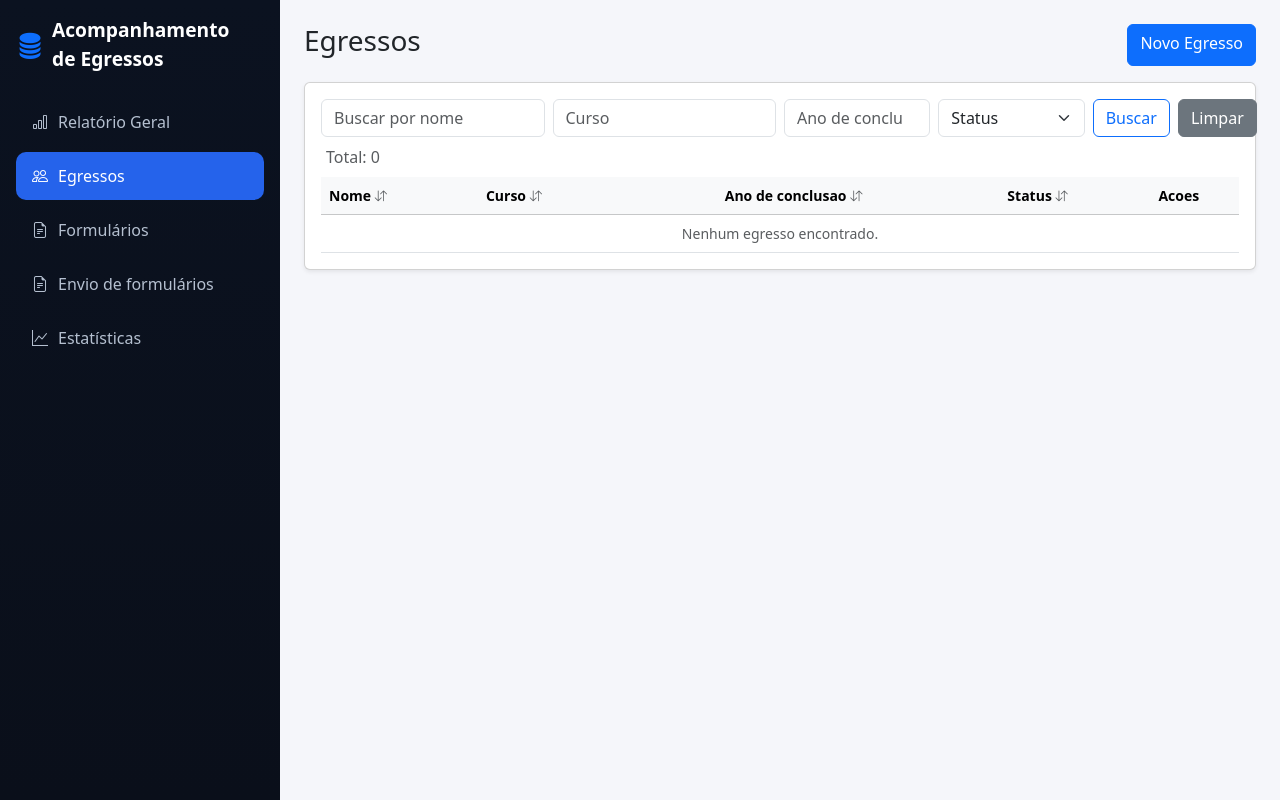
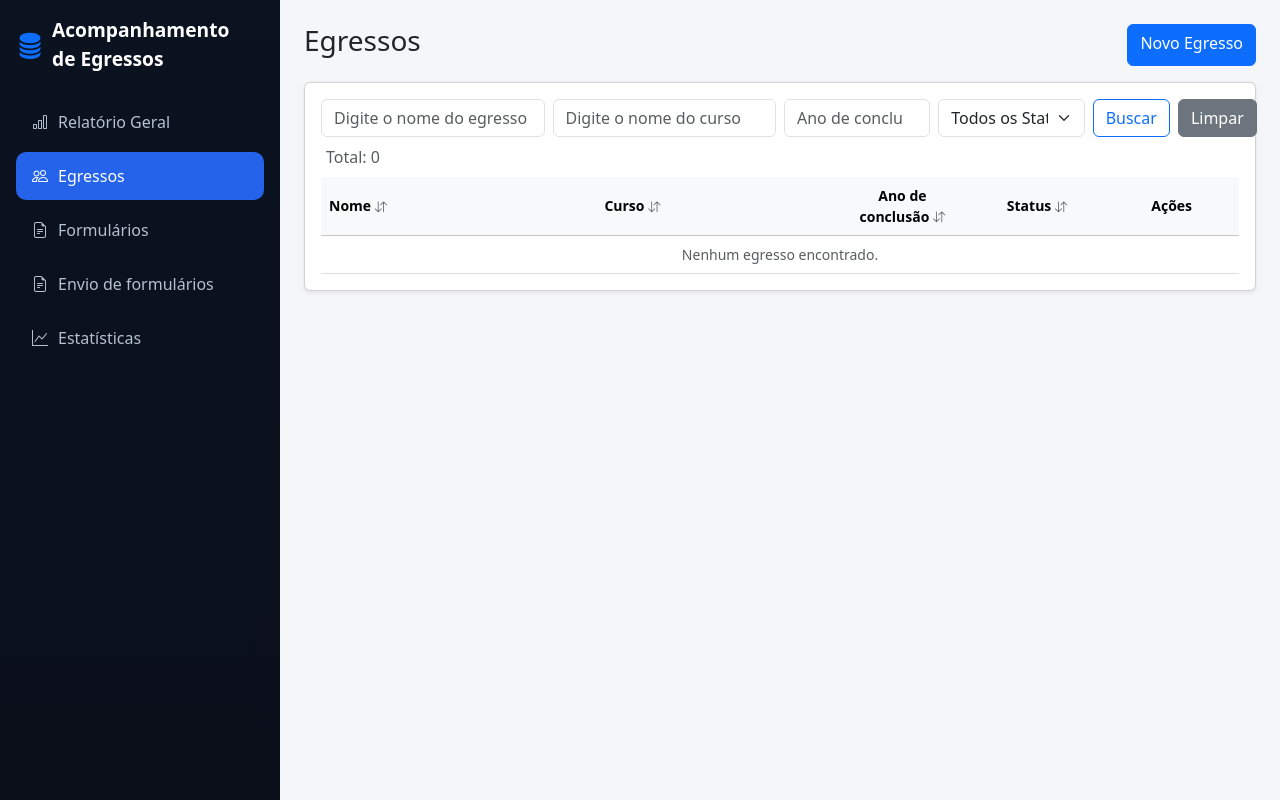
Before and after one commit to MarceloCRM/Projeto-TCC, a Django app: page /egresso/listar_egresso/ in a window 1280 px wide. Run offline with Django 5.2, Linux system fonts and the light colour scheme; data that the repository does not hold is empty.

Commit message:
corrige erros de escrita

```diff
--- a/apps/egresso/forms.py
+++ b/apps/egresso/forms.py
@@ -67,7 +67,7 @@ class EgressoFiltroForm(forms.Form):
         required=False,
         widget=forms.TextInput(attrs={
             'class': 'form-control',
-            'placeholder': 'Buscar por nome'
+            'placeholder': 'Digite o nome do egresso'
         })
     )
 
@@ -75,7 +75,7 @@ class EgressoFiltroForm(forms.Form):
         required=False,
         widget=forms.TextInput(attrs={
             'class': 'form-control',
-            'placeholder': 'Curso'
+            'placeholder': 'Digite o nome do curso'
         })
     )
 
--- a/apps/estatistica/urls.py
+++ b/apps/estatistica/urls.py
@@ -4,7 +4,7 @@ from . import views
 app_name = 'estatistica'
 
 urlpatterns = [
-    path('painel/', views.painel, name='painel'),
+    path('lista_formularios/', views.lista_formularios, name='lista_formularios'),
     path('', views.index, name='index'),
     path('<int:formulario_id>/', views.detalhe_formulario, name='detalhe_formulario'),
     path(
--- a/apps/estatistica/views.py
+++ b/apps/estatistica/views.py
@@ -114,10 +114,10 @@ def index(request):
         'possui_ranking_formularios': bool(dados_formularios),
         'possui_cursos': bool(dados_cursos),
     }
-    return render(request, 'estatistica/painel.html', context)
+    return render(request, 'estatistica/index.html', context)
 
 
-def painel(request):
+def lista_formularios(request):
     query = request.GET.get('q')
     status_filter = request.GET.get('status')
 
--- a/templates/core/base.html
+++ b/templates/core/base.html
@@ -134,7 +134,7 @@
                 </a>
             </li>
             <li>
-                <a href="{% url 'estatistica:painel' %}" class="nav-link {% if request.resolver_match.app_name == 'estatistica' and request.resolver_match.url_name != 'index' %}active{% endif %}">
+                <a href="{% url 'estatistica:lista_formularios' %}" class="nav-link {% if request.resolver_match.app_name == 'estatistica' and request.resolver_match.url_name != 'index' %}active{% endif %}">
                     <i class="bi bi-graph-up"></i> Estatísticas
                 </a>
             </li>
--- a/templates/egresso/criar_egresso.html
+++ b/templates/egresso/criar_egresso.html
@@ -29,7 +29,7 @@
                     </div>
 
                     <div class="col-md-6">
-                        <label class="form-label">WhatsApp</label>
+                        <label class="form-label">Número de WhatsApp <span class="text-danger">*</span></label>
                         {{ form.whatsapp }}
                     </div>
 
@@ -39,7 +39,7 @@
                     </div>
 
                     <div class="col-md-6">
-                        <label class="form-label">Ano de Conclusao <span class="text-danger">*</span></label>
+                        <label class="form-label">Ano de Conclusão <span class="text-danger">*</span></label>
                         {{ form.ano_conclusao }}
                     </div>
 
--- a/templates/egresso/editar_egresso.html
+++ b/templates/egresso/editar_egresso.html
@@ -29,7 +29,7 @@
                     </div>
 
                     <div class="col-md-6">
-                        <label class="form-label">WhatsApp</label>
+                        <label class="form-label">Número de WhatsApp <span class="text-danger">*</span></label>
                         {{ form.whatsapp }}
                     </div>
 
@@ -39,12 +39,12 @@
                     </div>
 
                     <div class="col-md-6">
-                        <label class="form-label">Ano de Conclusao <span class="text-danger">*</span></label>
+                        <label class="form-label">Ano de Conclusão <span class="text-danger">*</span></label>
                         {{ form.ano_conclusao }}
                     </div>
 
                     <div class="col-md-6">
-                        <label class="form-label">Status</label>
+                        <label class="form-label">Status <span class="text-danger">*</span></label>
                         {{ form.status }}
                     </div>
                 </div>
--- a/templates/egresso/listar_egresso.html
+++ b/templates/egresso/listar_egresso.html
@@ -1,6 +1,34 @@
 {% extends 'core/base.html' %}
 
 {% block title %}Egressos | Acompanhamento de Egressos{% endblock %}
+
+{% block extra_css %}
+<style>
+    .egressos-table {
+        table-layout: fixed;
+        width: 100%;
+    }
+
+    .egressos-nome-col {
+        width: 30%;
+    }
+
+    .egressos-curso-col {
+        width: 26%;
+    }
+
+    .egressos-table th,
+    .egressos-table td {
+        vertical-align: middle;
+    }
+
+    .egressos-table .egressos-nome-col,
+    .egressos-table .egressos-curso-col {
+        white-space: normal;
+        word-break: break-word;
+    }
+</style>
+{% endblock %}
 
 {% block content %}
 <div class="d-flex justify-content-between mb-3">
@@ -24,7 +52,11 @@
             </div>
 
             <div class="col-md-2">
-                {{ form_filtro.status }}
+                    <select name="status" class="form-select">
+                        <option value="">Todos os Status</option>
+                        <option value="ativo" {% if request.GET.status == 'ativo' %}selected{% endif %}>Ativo</option>
+                        <option value="inativo" {% if request.GET.status == 'inativo' %}selected{% endif %}>Inativo</option>
+                    </select>
             </div>
 
             <div class="col-md-2 d-flex gap-2">
@@ -43,14 +75,14 @@
         </div>
 
         <div class="table-responsive">
-            <table class="table table-hover align-middle mb-0 small">
+            <table class="table table-hover align-middle mb-0 small egressos-table">
                 <thead class="table-light">
                     <tr>
-                        <th onclick="sortTable(0)" style="cursor: pointer;">Nome <i class="bi bi-arrow-down-up small text-muted"></i></th>
-                        <th onclick="sortTable(1)" style="cursor: pointer;">Curso <i class="bi bi-arrow-down-up small text-muted"></i></th>
-                        <th onclick="sortTable(2)" style="cursor: pointer;" class="text-center">Ano de conclusao <i class="bi bi-arrow-down-up small text-muted"></i></th>
+                        <th onclick="sortTable(0)" style="cursor: pointer;" class="egressos-nome-col">Nome <i class="bi bi-arrow-down-up small text-muted"></i></th>
+                        <th onclick="sortTable(1)" style="cursor: pointer;" class="egressos-curso-col">Curso <i class="bi bi-arrow-down-up small text-muted"></i></th>
+                        <th onclick="sortTable(2)" style="cursor: pointer;" class="text-center">Ano de conclusão <i class="bi bi-arrow-down-up small text-muted"></i></th>
                         <th onclick="sortTable(3)" style="cursor: pointer;" class="text-center">Status <i class="bi bi-arrow-down-up small text-muted"></i></th>
-                        <th class="text-center">Acoes</th>
+                        <th class="text-center">Ações</th>
                     </tr>
                 </thead>
 
@@ -58,8 +90,8 @@
                     {% if egressos %}
                         {% for eg in egressos %}
                             <tr>
-                                <td class="fw-bold">{{ eg.nome_completo }}</td>
-                                <td>{{ eg.curso }}</td>
+                                <td class="fw-bold egressos-nome-col">{{ eg.nome_completo }}</td>
+                                <td class="egressos-curso-col">{{ eg.curso }}</td>
                                 <td class="text-center">{{ eg.ano_conclusao }}</td>
                                 <td class="text-center">
                                     {% if eg.status == 'ativo' %}
--- a/templates/estatistica/detalhe_formulario.html
+++ b/templates/estatistica/detalhe_formulario.html
@@ -183,7 +183,7 @@
     <!-- Breadcrumb -->
     <nav aria-label="breadcrumb" class="mb-4">
         <ol class="breadcrumb">
-            <li class="breadcrumb-item"><a href="{% url 'estatistica:painel' %}" class="text-decoration-none">Estatísticas</a></li>
+            <li class="breadcrumb-item"><a href="{% url 'estatistica:lista_formularios' %}" class="text-decoration-none">Estatísticas</a></li>
             <li class="breadcrumb-item active" aria-current="page">{{ formulario.titulo|truncatechars:30 }}</li>
         </ol>
     </nav>
--- a/templates/estatistica/lista_formularios.html
+++ b/templates/estatistica/lista_formularios.html
@@ -14,7 +14,7 @@
     <!-- Filtros e Busca -->
     <div class="card border-0 shadow-sm mb-4">
         <div class="card-body">
-            <form method="GET" action="{% url 'estatistica:painel' %}" class="row g-3">
+            <form method="GET" action="{% url 'estatistica:lista_formularios' %}" class="row g-3">
                 <div class="col-md-7">
                     <div class="input-group">
                         <span class="input-group-text bg-white border-end-0 text-muted">
--- a/templates/estatistica/listar_respostas_texto.html
+++ b/templates/estatistica/listar_respostas_texto.html
@@ -7,7 +7,7 @@
     <div>
         <nav aria-label="breadcrumb">
             <ol class="breadcrumb mb-1">
-                <li class="breadcrumb-item"><a href="{% url 'estatistica:painel' %}" class="text-decoration-none">Estatisticas</a></li>
+                <li class="breadcrumb-item"><a href="{% url 'estatistica:lista_formularios' %}" class="text-decoration-none">Estatisticas</a></li>
                 <li class="breadcrumb-item"><a href="{% url 'estatistica:detalhe_formulario' formulario.id %}" class="text-decoration-none">{{ formulario.titulo|truncatechars:30 }}</a></li>
                 <li class="breadcrumb-item active">Respostas</li>
             </ol>
```
Also changed, not shown: templates/egresso/detalhe_egresso.html (+5 -5 lines), templates/envio/enviar_formulario.html (+14 -25 lines), templates/estatistica/index.html (renamed from templates/estatistica/painel.html, +18 -18 lines), templates/formularios/responder_simplesDESATIVADO.html (deleted, +0 -42 lines).
